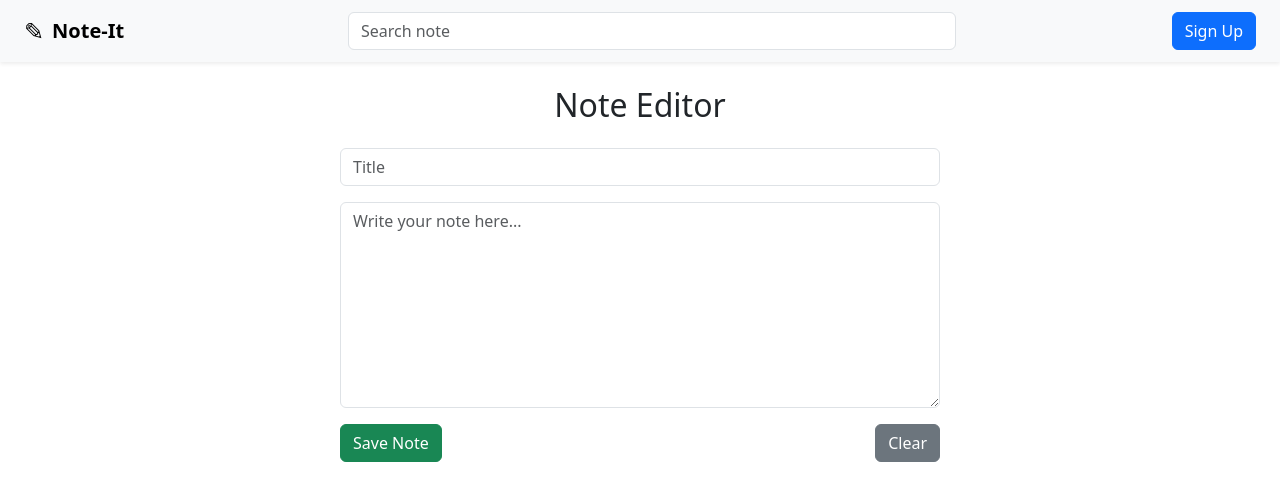
After one commit to harshd3004/note-it, a Flask app: page /note-editor in a window 1280 px wide. The commit adds this page. Shown: the top 501 px of the page. Run offline with Flask 3, Linux system fonts and the light colour scheme.

Commit message:
implement add note feature, integrate database

```diff
--- a/app.py
+++ b/app.py
@@ -1,6 +1,25 @@
-from flask import Flask,render_template
+from flask import Flask,render_template,request,flash
+from datetime import datetime,timezone
+from flask_sqlalchemy import SQLAlchemy
 
 app = Flask(__name__)
+
+app.secret_key = 'temp_secret_key'
+
+app.config['SQLALCHEMY_DATABASE_URI'] = 'sqlite:///noteit.db'
+app.config['SQLALCHEMY_TRACK_MODIFICATIONS'] = False
+
+db = SQLAlchemy(app)
+
+class Note(db.Model):
+    id = db.Column(db.Integer, primary_key=True)
+    title = db.Column(db.String(100))
+    content = db.Column(db.String(1000), nullable=False)
+    time_created = db.Column(db.DateTime, default=lambda: datetime.now(timezone.utc))
+    time_modified = db.Column(db.DateTime, default=lambda: datetime.now(timezone.utc), onupdate=lambda: datetime.now(timezone.utc))
+
+with app.app_context():
+    db.create_all()
 
 @app.route('/')
 def main_page():
@@ -10,5 +29,18 @@ def main_page():
 def register():
     return render_template('register.html')
 
+@app.route('/note-editor',methods=['GET','POST'])
+def noteEditor():
+    if request.method == "POST":
+        title = request.form['title']
+        content = request.form['content']
+
+        new_note = Note(title=title,content=content)
+        db.session.add(new_note)
+        db.session.commit()
+        flash("Changes to note saved successfully", "success")
+        return render_template('main_page.html')
+    return render_template('note-editor.html')
+
 if __name__ == "__main__":
     app.run(debug=True)
--- a/templates/base.html
+++ b/templates/base.html
@@ -23,6 +23,19 @@
             <a href="{{ url_for('register') }}" class="btn btn-primary">Sign Up</a>
         </div>
     </nav>
+    {% with messages = get_flashed_messages(with_categories=true) %}
+        {% if messages %}
+            <div class="container mt-3">
+            {% for category, message in messages %}
+                <div class="alert alert-{{ category }} alert-dismissible fade show" role="alert">
+                {{ message }}
+                <button type="button" class="btn-close" data-bs-dismiss="alert"></button>
+                </div>
+            {% endfor %}
+            </div>
+        {% endif %}
+    {% endwith %}
+
 
     <div class="container mt-4">
         {% block content %}{% endblock %}
--- a/templates/main_page.html
+++ b/templates/main_page.html
@@ -4,7 +4,7 @@
 
 {% block content %}
 <div class="d-flex justify-content-center my-4">
-
+    <a class="navbar-brand" href="{{url_for('noteEditor')}}">
         <div class="card text-center shadow-sm" style="width: 18rem;">
             <div class="card-body">
                 <img src="{{ url_for('static', filename='add.png') }}" alt="Add Note"
@@ -13,6 +13,7 @@
                 <h5 class="card-title">Add New Note</h5>
             </div>
         </div>
+    </a>
 </div>
 
 <div class="container">
--- /dev/null
+++ b/templates/note-editor.html
@@ -0,0 +1,26 @@
+{% extends 'base.html' %}
+
+{% block title %}Edit Notes{% endblock %}
+
+{% block content %}
+<div class="container d-flex justify-content-center">
+  <div class="w-100" style="max-width: 600px;">
+    <h2 class="text-center mb-4">Note Editor</h2>
+
+    <form method="POST" action="{{ url_for('noteEditor') }}">
+      <div class="mb-3">
+        <input type="text" name="title" class="form-control" placeholder="Title">
+      </div>
+
+      <div class="mb-3">
+        <textarea name="content" rows="8" class="form-control" placeholder="Write your note here..." required></textarea>
+      </div>
+
+      <div class="d-flex justify-content-between">
+        <button type="submit" class="btn btn-success">Save Note</button>
+        <button type="reset" class="btn btn-secondary">Clear</button>
+      </div>
+    </form>
+  </div>
+</div>
+{% endblock %}
```
